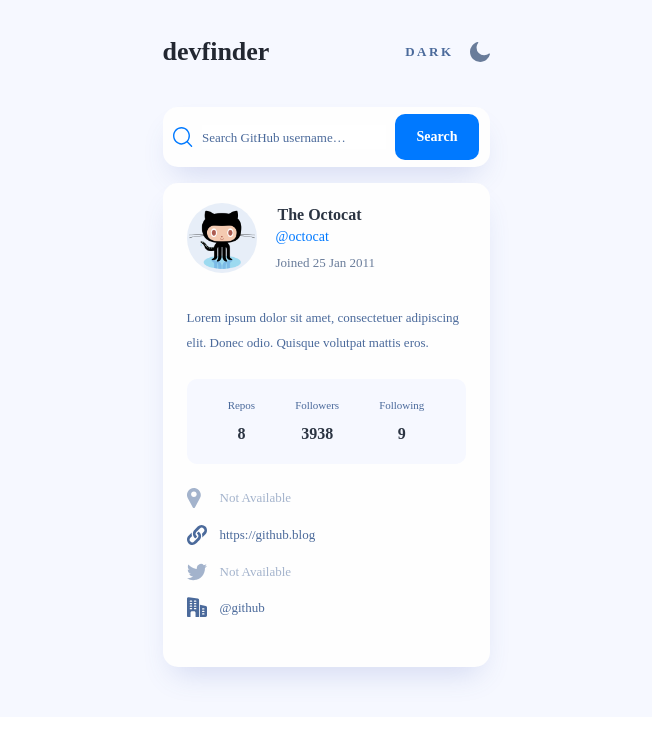
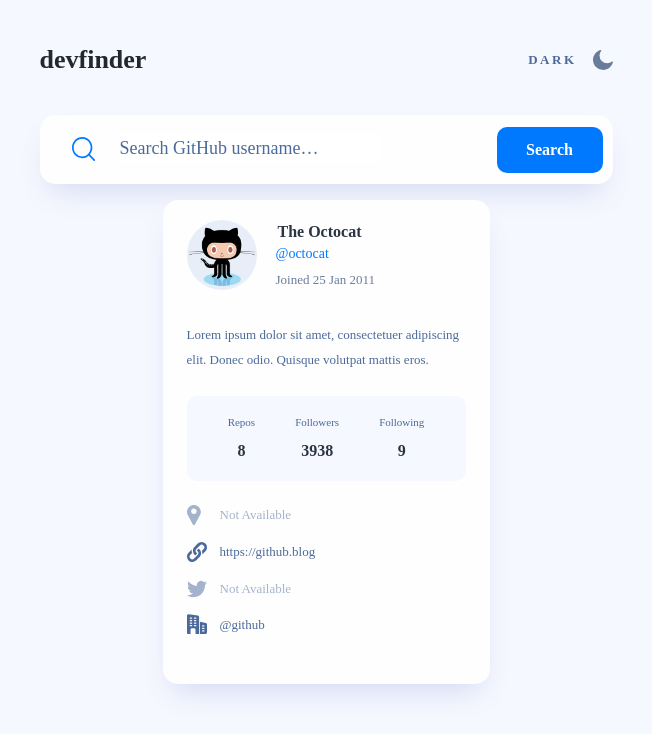
Before and after one commit to lashasaata/Github-user-search-app, a React (Vite) app: page / in a window 1280 px wide. Shown: the top 748 px of the page, without its empty margins (314-966 px from the left). Built offline with nearby package versions, Linux system fonts and the light colour scheme.

Commit message:
style: add headingbar component tablet version styles

```diff
--- a/src/components/HeadingBar.jsx
+++ b/src/components/HeadingBar.jsx
@@ -32,7 +32,7 @@
   };
 
   return (
-    <div className="w-[327px] flex flex-col justify-center mt-8">
+    <div className="w-[327px] md:w-[573px] flex flex-col justify-center mt-8 md:mt-10">
       <div className="flex items-center justify-between">
         <h1 className="text-[26px] text-[#222731] font-[700] ">devfinder</h1>
         <div className="flex items-center gap-4">
@@ -44,14 +44,17 @@
       </div>
       <div className="h-5 flex justify-end mt-4 mr-6">
         {userError ? (
-          <span className="text-sm text-[#f74646] font-[700]">No results</span>
+          <span className="text-sm text-[#f74646] font-[700] md:hidden">
+            No results
+          </span>
         ) : (
           ""
         )}
       </div>
-      <section className="w-[327px] h-[60px] flex items-center justify-center bg-[#fefefe] shadow-light rounded-[15px] gap-[9px]">
+      <section className="w-[327px] md:w-[573px] h-[60px] md:h-[69px] flex items-center justify-center md:justify-between bg-[#fefefe] shadow-light rounded-[15px] gap-[9px]  md:gap-0 md:pl-[32px] md:pr-[10px]">
+        <div className="flex itens-center gap-[9px] md:gap-6">
           <img
-          className="w-5 h-5"
+            className="w-5 md:w-6 h-5 md:h-6"
             src="./public/assets/icon-search.svg"
             alt="search_icon"
           />
@@ -59,12 +62,14 @@
             value={inputValue}
             onChange={inputHandler}
             onKeyDown={enterHandler}
-          className="outline-none w-[184px] text-base text-[#222731] font-[500] placeholder:text-[13px] placeholder:text-[#4b6a9b] placeholder:font-[500] placeholder:leading-[1.92]"
+            className="outline-none w-[184px] md:w-[260px] text-base md:text-lg text-[#222731] font-[500] placeholder:text-[13px] md:placeholder:text-lg placeholder:text-[#4b6a9b] placeholder:font-[500] placeholder:leading-[1.92] mt-[-3px]"
             placeholder="Search GitHub username…"
             type="text"
           />
+        </div>
+        <div className="flex items-center gap-6">
           {userError ? (
-          <span className="text-sm text-[#f74646] font-[700] hidden">
+            <span className="text-sm md:text-[15px] text-[#f74646] font-[700] hidden md:flex">
               No results
             </span>
           ) : (
@@ -72,10 +77,11 @@
           )}
           <button
             onClick={getData}
-          className="w-[84px] h-[46px] bg-[#0079ff] rounded-[10px] text-sm text-white font-[700] "
+            className="w-[84px] md:w-[106px] h-[46px] md:h-[50] bg-[#0079ff] rounded-[10px] text-sm md:text-base text-white font-[700] "
           >
             Search
           </button>
+        </div>
       </section>
     </div>
   );
```
Lines whose indentation alone changed are shown as unchanged.
